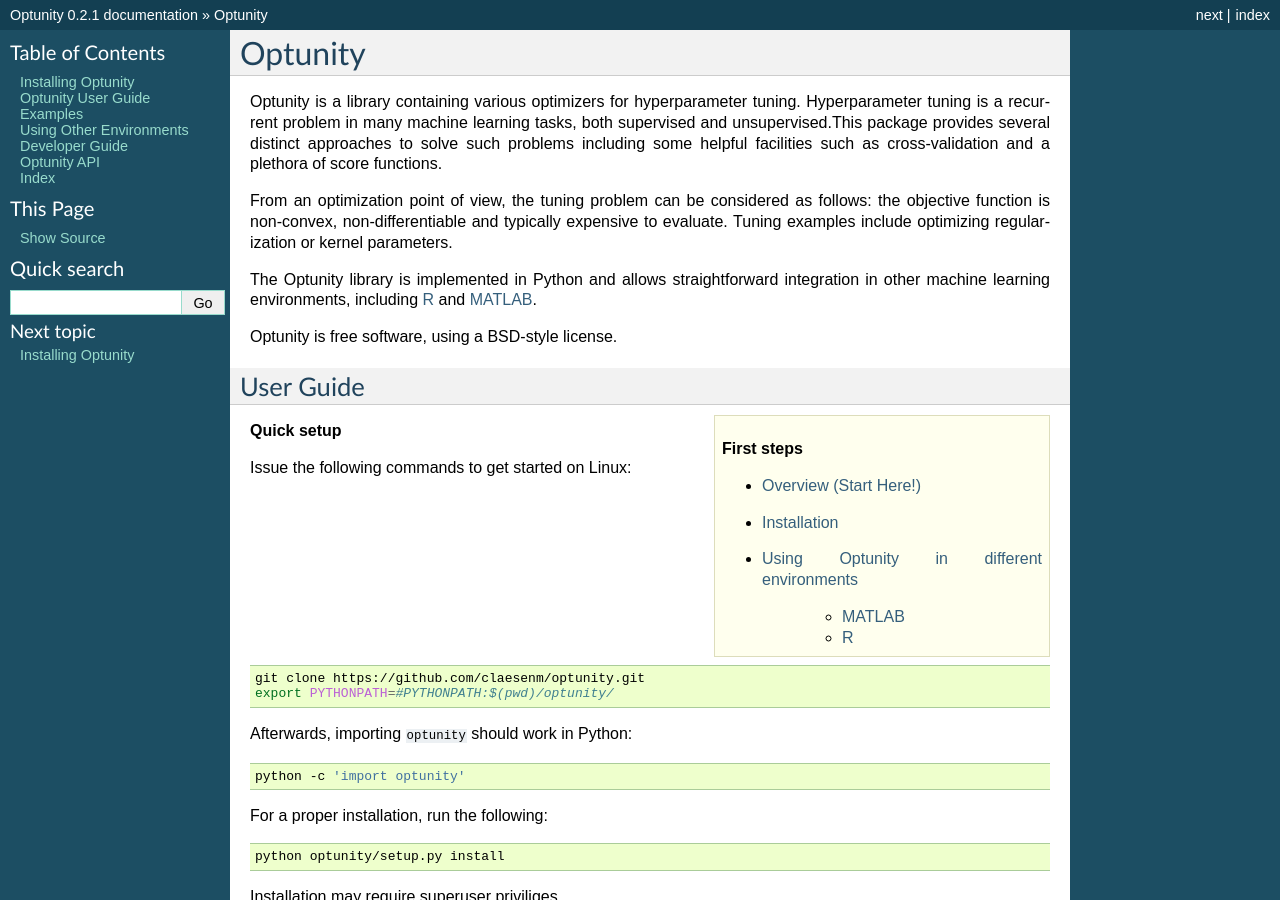
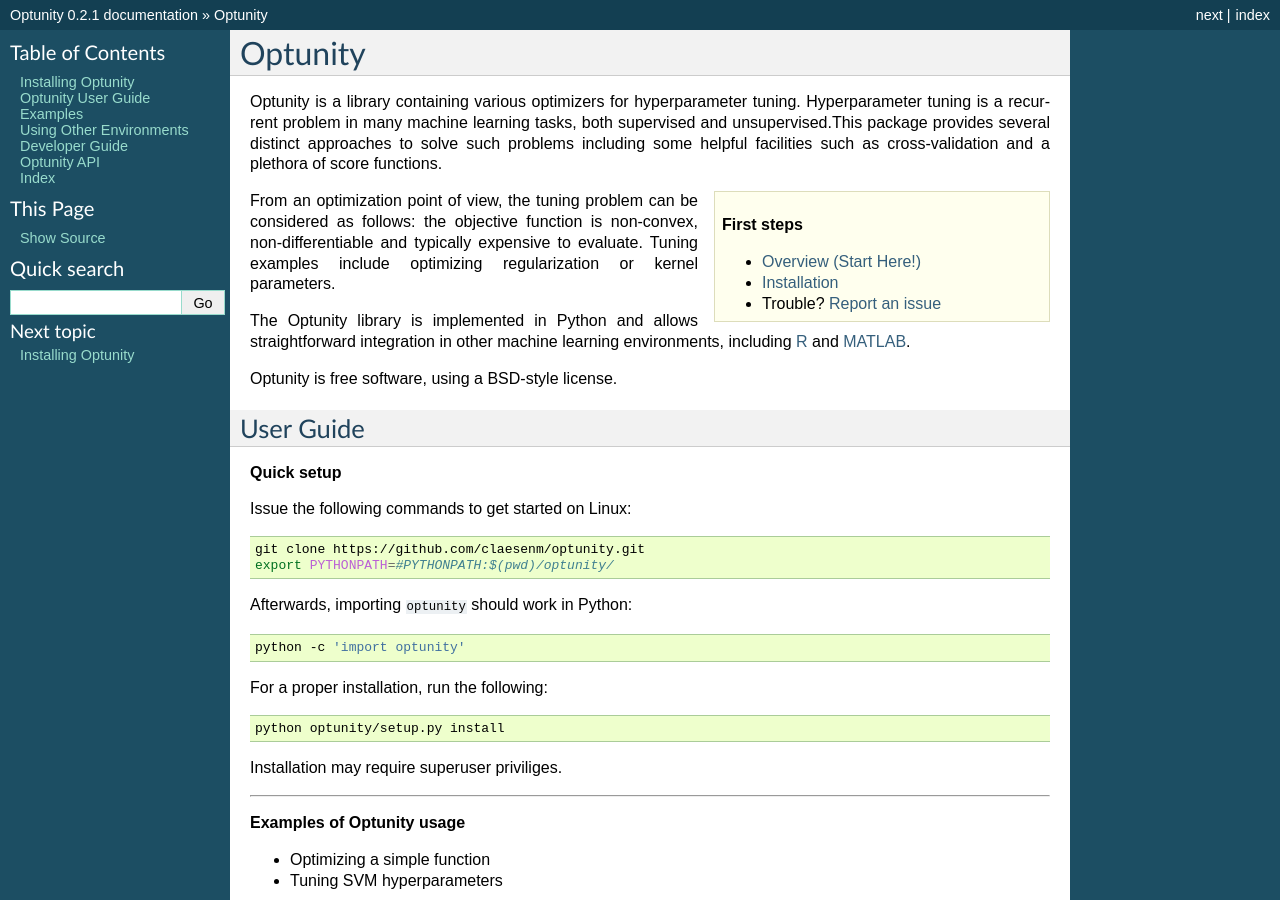
Before and after one commit to claesenm/optunity, a Sphinx documentation site: the page built from docs/index.rst, in a window 1280 px wide and 900 px high. Built offline with Sphinx 7.4.7, drawn with Linux system fonts in a browser that asks for light colours; pages that are not in the unit, such as notebooks, are missing from menus.

```diff
--- a/docs/index.rst
+++ b/docs/index.rst
@@ -7,6 +7,12 @@ Hyperparameter tuning is a recurrent problem in many machine learning tasks,
 both supervised and unsupervised.This package provides several distinct approaches
 to solve such problems including some helpful facilities such as cross-validation
 and a plethora of score functions.
+
+.. sidebar:: **First steps**
+
+    * :doc:`Overview (Start Here!) <user/index>`
+    * :doc:`Installation <user/installation>`
+    * Trouble? `Report an issue <https://github.com/claesenm/optunity/issues>`_
 
 From an optimization point of view, the tuning problem can be considered as
 follows: the objective function is non-convex, non-differentiable and
@@ -21,15 +27,6 @@ Optunity is free software, using a BSD-style license.
 
 User Guide
 ==============
-
-.. sidebar:: **First steps**
-
-    * :doc:`Overview (Start Here!) <user/index>`
-    * :doc:`Installation <user/installation>`
-    * :doc:`Using Optunity in different environments <wrappers/index>`
-
-        * :doc:`MATLAB <wrappers/matlab/index>`
-        * :doc:`R <wrappers/R/index>`
 
 **Quick setup**
 
```
